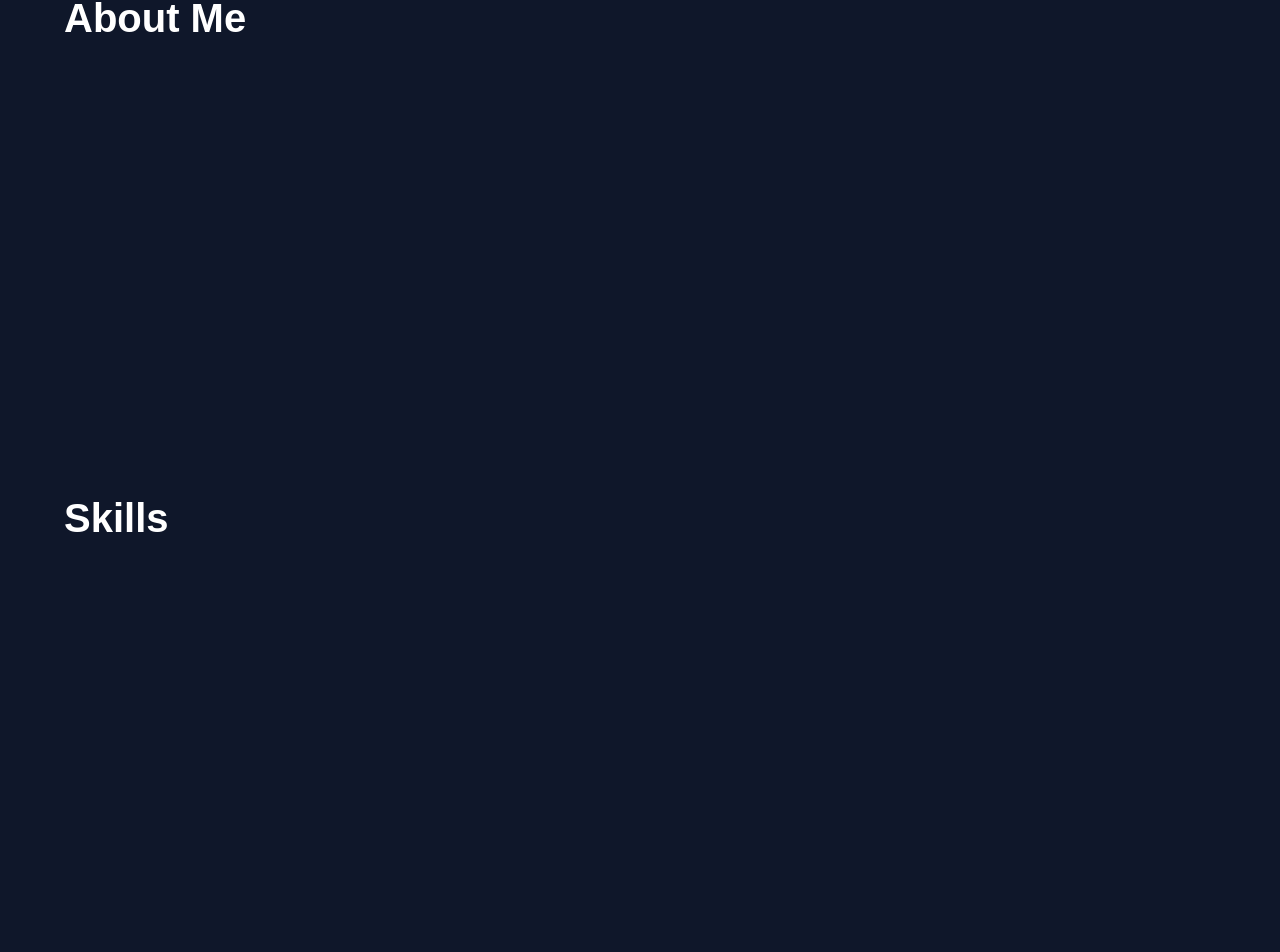
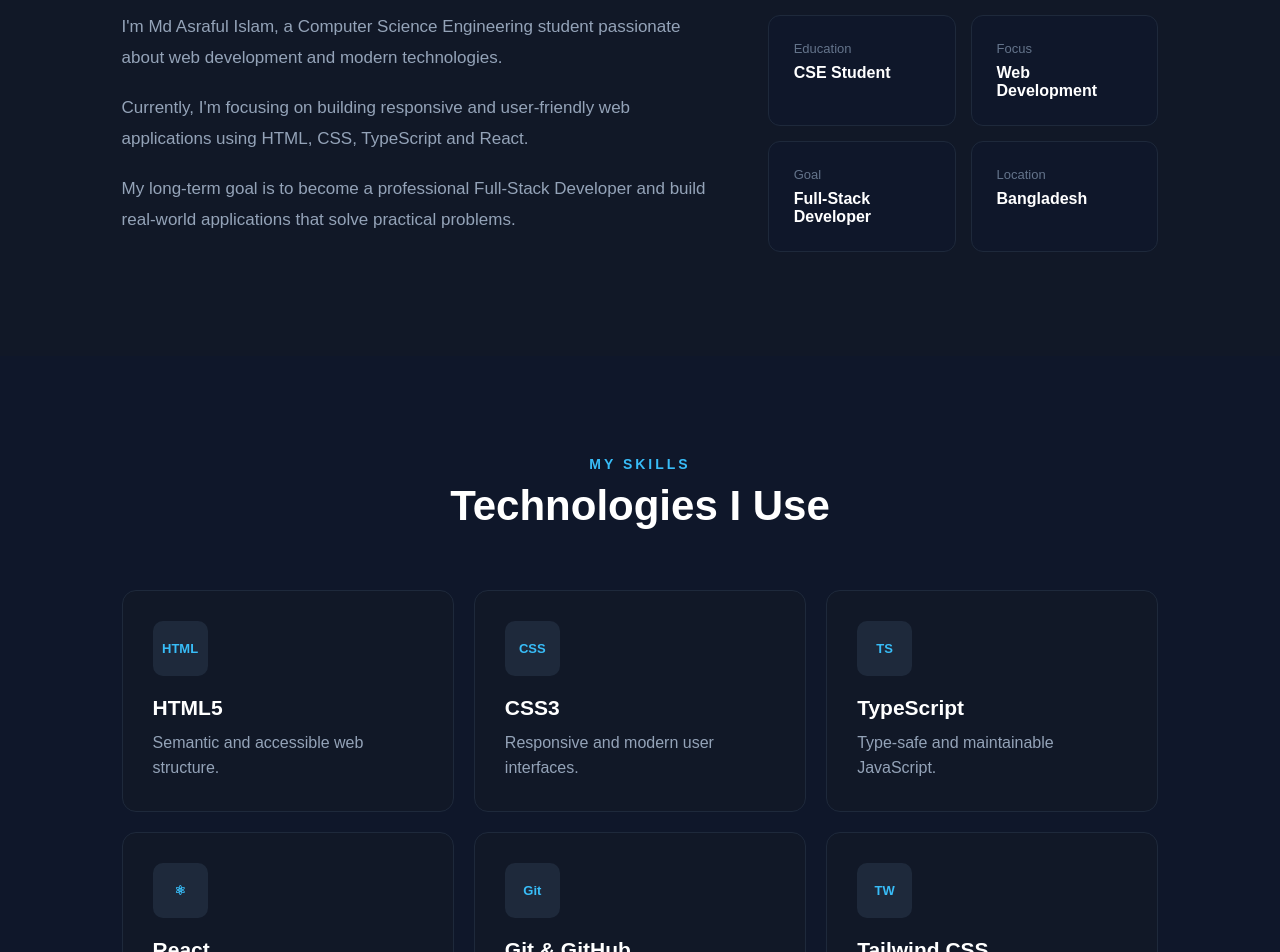
Before and after one commit to Asraful666/asraful-portfolio, a React (Vite) app: page / in a window 1280 px wide. Shown: the part 1023-1975 px from the top of the page. Built offline with nearby package versions, Linux system fonts and the light colour scheme.

Commit message:
feat: add about and skills sections

```diff
--- a/src/App.css
+++ b/src/App.css
@@ -273,3 +273,183 @@
     flex-wrap: wrap;
   }
 }
+
+/* =========================
+   SECTION HEADING
+========================= */
+
+.section-heading {
+  text-align: center;
+  margin-bottom: 60px;
+}
+
+.section-heading p {
+  color: #38bdf8;
+  font-size: 14px;
+  font-weight: 700;
+  letter-spacing: 3px;
+  margin-bottom: 10px;
+}
+
+.section-heading h2 {
+  font-size: 42px;
+  margin: 0;
+}
+
+
+/* =========================
+   ABOUT
+========================= */
+
+.about-section {
+  background: #111827;
+}
+
+.about-content {
+  display: grid;
+  grid-template-columns: 1.2fr 0.8fr;
+  gap: 60px;
+  align-items: center;
+}
+
+.about-text p {
+  color: #94a3b8;
+  font-size: 17px;
+  line-height: 1.8;
+  margin-bottom: 20px;
+}
+
+.about-info {
+  display: grid;
+  grid-template-columns: 1fr 1fr;
+  gap: 15px;
+}
+
+.info-box {
+  padding: 25px;
+
+  background: #0f172a;
+
+  border: 1px solid #1e293b;
+  border-radius: 12px;
+
+  transition: 0.3s;
+}
+
+.info-box:hover {
+  border-color: #38bdf8;
+  transform: translateY(-5px);
+}
+
+.info-box span {
+  display: block;
+
+  color: #64748b;
+
+  font-size: 13px;
+
+  margin-bottom: 8px;
+}
+
+.info-box strong {
+  color: #ffffff;
+
+  font-size: 16px;
+}
+
+
+/* =========================
+   SKILLS
+========================= */
+
+.skills-section {
+  background: #0f172a;
+}
+
+.skills-grid {
+  display: grid;
+
+  grid-template-columns: repeat(3, 1fr);
+
+  gap: 20px;
+}
+
+.skill-card {
+  padding: 30px;
+
+  background: #111827;
+
+  border: 1px solid #1e293b;
+  border-radius: 14px;
+
+  transition: 0.3s;
+}
+
+.skill-card:hover {
+  transform: translateY(-8px);
+  border-color: #38bdf8;
+}
+
+.skill-icon {
+  width: 55px;
+  height: 55px;
+
+  display: flex;
+  align-items: center;
+  justify-content: center;
+
+  margin-bottom: 20px;
+
+  background: #1e293b;
+
+  color: #38bdf8;
+
+  border-radius: 10px;
+
+  font-size: 13px;
+  font-weight: 800;
+}
+
+.skill-card h3 {
+  font-size: 21px;
+  margin-bottom: 10px;
+}
+
+.skill-card p {
+  color: #94a3b8;
+  line-height: 1.6;
+}
+
+
+/* =========================
+   RESPONSIVE
+========================= */
+
+@media (max-width: 900px) {
+
+  .about-content {
+    grid-template-columns: 1fr;
+  }
+
+  .skills-grid {
+    grid-template-columns: repeat(2, 1fr);
+  }
+
+}
+
+
+@media (max-width: 600px) {
+
+  .section-heading h2 {
+    font-size: 32px;
+  }
+
+  .about-info {
+    grid-template-columns: 1fr;
+  }
+
+  .skills-grid {
+    grid-template-columns: 1fr;
+  }
+
+}
--- a/src/App.tsx
+++ b/src/App.tsx
@@ -41,13 +41,111 @@ function App() {
           </div>
         </section>
 
-        <section id="about" className="section">
-          <h2>About Me</h2>
-        </section>
+        {/* About Section */}
+<section id="about" className="section about-section">
+  <div className="container">
 
-        <section id="skills" className="section">
-          <h2>Skills</h2>
-        </section>
+    <div className="section-heading">
+      <p>ABOUT ME</p>
+      <h2>Who I Am</h2>
+    </div>
+
+    <div className="about-content">
+      <div className="about-text">
+        <p>
+          I'm Md Asraful Islam, a Computer Science Engineering student
+          passionate about web development and modern technologies.
+        </p>
+
+        <p>
+          Currently, I'm focusing on building responsive and user-friendly
+          web applications using HTML, CSS, TypeScript and React.
+        </p>
+
+        <p>
+          My long-term goal is to become a professional Full-Stack Developer
+          and build real-world applications that solve practical problems.
+        </p>
+      </div>
+
+      <div className="about-info">
+        <div className="info-box">
+          <span>Education</span>
+          <strong>CSE Student</strong>
+        </div>
+
+        <div className="info-box">
+          <span>Focus</span>
+          <strong>Web Development</strong>
+        </div>
+
+        <div className="info-box">
+          <span>Goal</span>
+          <strong>Full-Stack Developer</strong>
+        </div>
+
+        <div className="info-box">
+          <span>Location</span>
+          <strong>Bangladesh</strong>
+        </div>
+      </div>
+    </div>
+
+  </div>
+</section>
+
+
+{/* Skills Section */}
+<section id="skills" className="section skills-section">
+  <div className="container">
+
+    <div className="section-heading">
+      <p>MY SKILLS</p>
+      <h2>Technologies I Use</h2>
+    </div>
+
+    <div className="skills-grid">
+
+      <div className="skill-card">
+        <div className="skill-icon">HTML</div>
+        <h3>HTML5</h3>
+        <p>Semantic and accessible web structure.</p>
+      </div>
+
+      <div className="skill-card">
+        <div className="skill-icon">CSS</div>
+        <h3>CSS3</h3>
+        <p>Responsive and modern user interfaces.</p>
+      </div>
+
+      <div className="skill-card">
+        <div className="skill-icon">TS</div>
+        <h3>TypeScript</h3>
+        <p>Type-safe and maintainable JavaScript.</p>
+      </div>
+
+      <div className="skill-card">
+        <div className="skill-icon">⚛</div>
+        <h3>React</h3>
+        <p>Component-based modern web applications.</p>
+      </div>
+
+      <div className="skill-card">
+        <div className="skill-icon">Git</div>
+        <h3>Git & GitHub</h3>
+        <p>Version control and project collaboration.</p>
+      </div>
+
+      <div className="skill-card">
+        <div className="skill-icon">TW</div>
+        <h3>Tailwind CSS</h3>
+        <p>Utility-first responsive styling.</p>
+      </div>
+
+    </div>
+
+  </div>
+</section>
 
         <section id="projects" className="section">
           <h2>Projects</h2>
```
